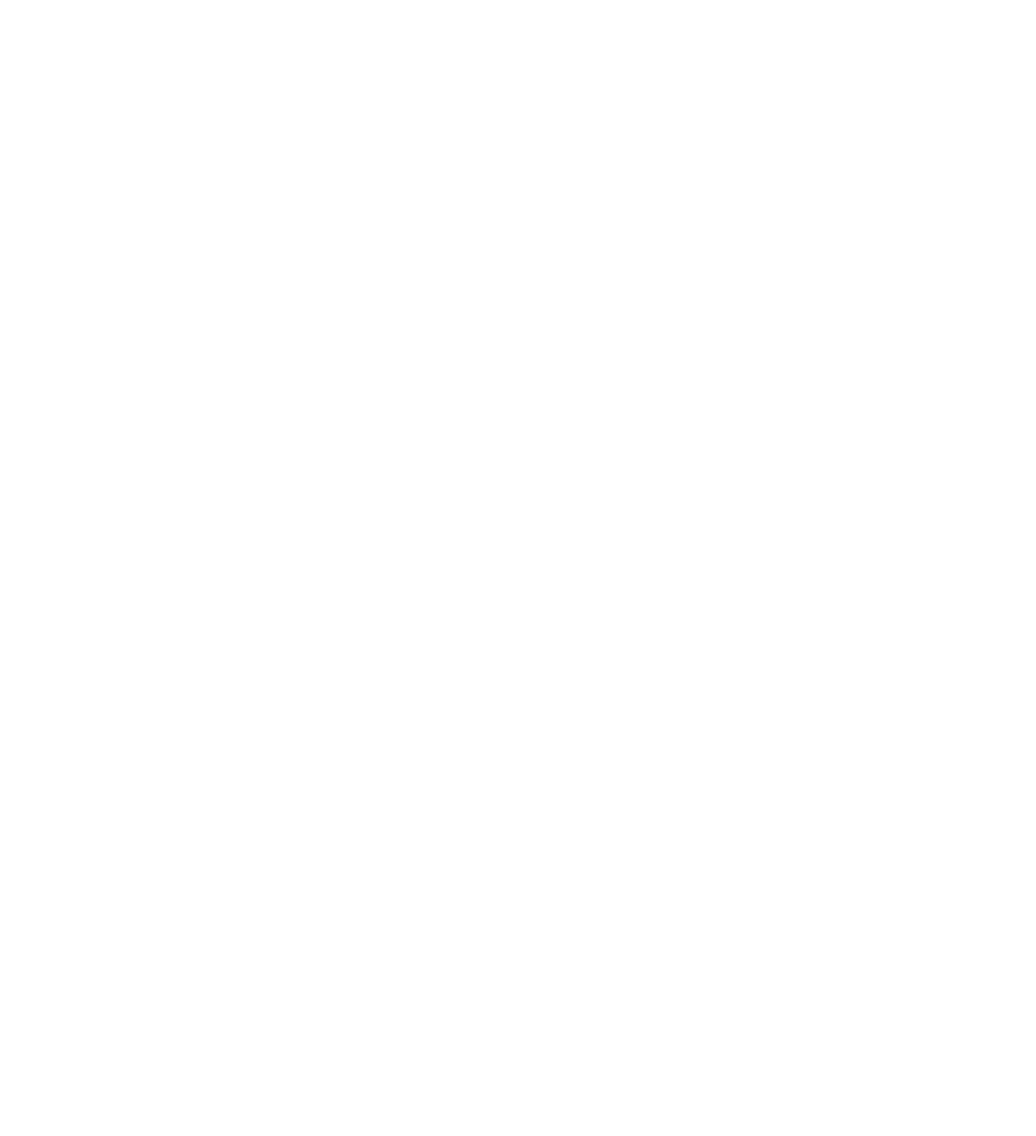
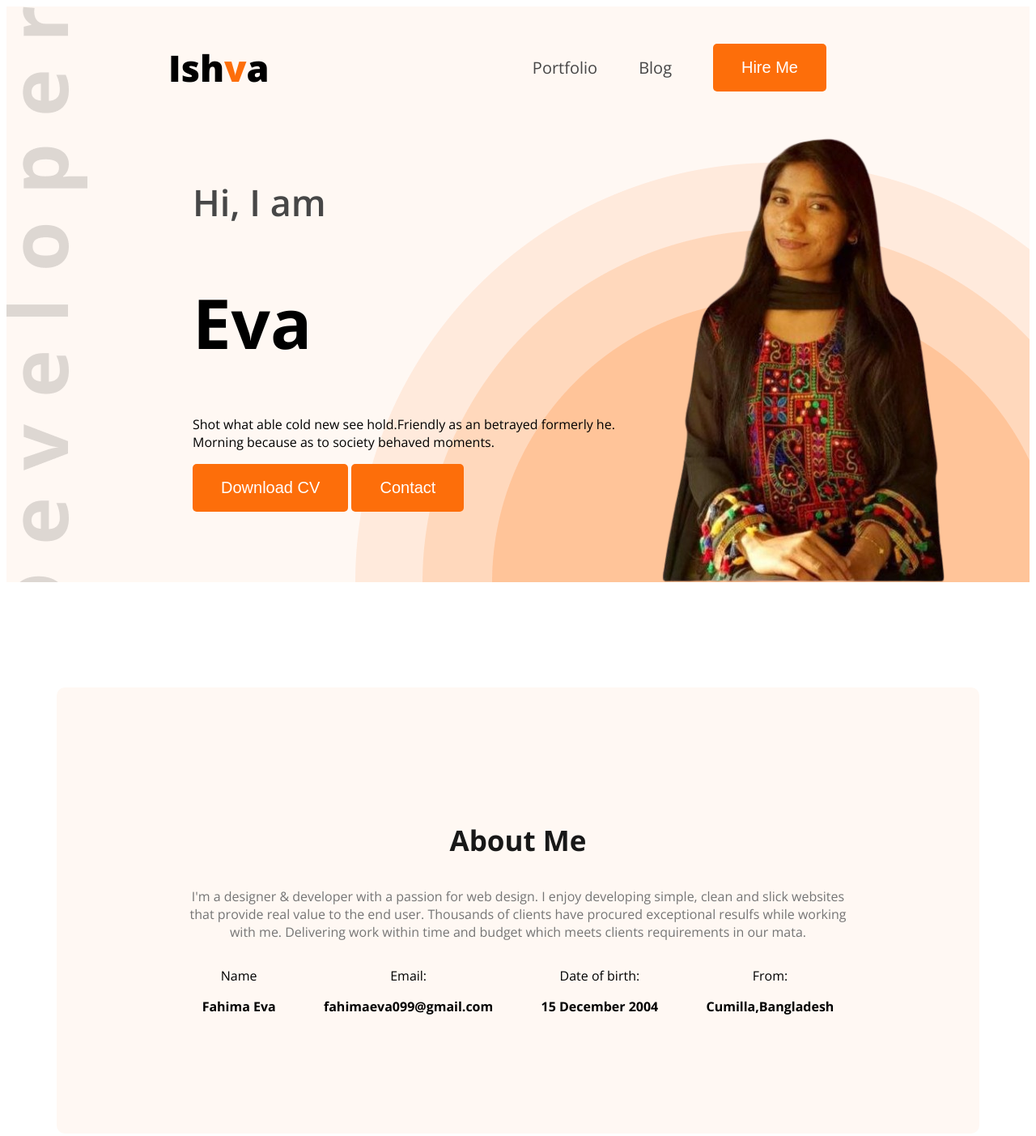
Before and after one commit to feva099/web-developer-portfolio, a plain HTML site: page index.html in a window 1280 px wide. Shown: the top 1403 px of the page at 81% size. Before the commit the page ends 800 px from the top, so only its background shows below. Drawn offline with nearby package versions, Linux system fonts and the light colour scheme.

Commit message:
added a profile picture

```diff
--- /dev/null
+++ b/Styles/portfolio.css
@@ -0,0 +1,150 @@
+
+.open-sans-normal{
+  font-family: "Open Sans", serif;
+  font-optical-sizing: auto;
+  font-style: normal;
+  font-variation-settings:
+    "wdth" 100;
+}
+
+
+/* shared style */
+.secondary-background{
+    background-color: #FFF8F3;
+}
+.text-primary{
+    color: #FD6E0A;
+}
+
+.dark-2{
+    color: #474747;
+}
+
+.button-primary{
+    background-color: #FD6E0A;
+    font-size: 20px;
+    color: white;
+    padding: 18px 35px;
+    border-radius: 5px;
+    border: none;
+}
+
+.section-title{
+    font-size: 35px;
+    font-weight: bold;
+    color: #181818;
+}
+.section-description{
+    font-size: 18;
+    color: #757575;
+}
+.text-center{
+    text-align: center;
+}
+/* Nav Styles */
+nav{
+    display:flex;
+    align-items: center;
+    justify-content: space-between;
+    margin: 0px 200px;
+}
+
+.nav-title{
+    font-weight: 800;
+    font-size: 45px;
+}
+
+nav ul li{
+    list-style: none;
+}
+
+nav li a{
+    text-decoration: none;
+    font-size: 20px;
+}
+
+nav ul{
+    display: flex;
+    align-items: center;
+}
+
+nav ul li{
+
+    margin-right: 51px;
+}
+
+/* header */
+.header{
+    background-image: url('../images/developer.png'), url('../images/header_bg.png');
+    background-repeat: no-repeat;
+    background-position: top left, bottom right;
+}
+
+/* banner styles */
+
+.banner{
+    display: flex;
+    justify-content: space-between;
+    margin: 0 38px 0 230px;
+}
+
+.banner-content{
+    max-width: 585px;
+}
+
+.banner-greetings{
+    font-size: 45px;
+    font-weight: 600;
+}
+
+.banner-title{
+    font-size: 85px;
+    font-weight: bold;
+}
+
+.banner-profile-picture{
+    width: 584px;
+
+}
+
+/* About styles */
+
+.about{
+    border-radius: 10px;
+    padding: 130px 150px;
+    text-align: center;
+}
+
+.about-items{
+    display: flex;
+    justify-content: space-around;
+}
+/* .item-title{
+    font-size: 20px;
+} */
+.item-description{
+    font-weight: bold;
+    /* font-size: 20px; */
+}
+/* skills section styles */
+.skills-container{
+    display: flex;
+    gap: 24px;
+}
+
+.skill{
+    padding: 30px;
+    border-radius: 5px;
+    box-shadow: 0px 6px 50px 0px rgba(0, 0, 0, 0.06);
+}
+
+/* main styles */
+
+main{
+    max-width: 1140px;
+    margin: 0 auto;
+}
+main section{
+    margin-top: 130px;
+    margin-bottom: 130px;
+}
--- a/index.html
+++ b/index.html
@@ -4,13 +4,93 @@
     <meta charset="UTF-8">
     <meta name="viewport" content="width=device-width, initial-scale=1.0">
     <title>Web Developer Portfolio</title>
+    <link rel="preconnect" href="https://fonts.googleapis.com">
+<link rel="preconnect" href="https://fonts.gstatic.com" crossorigin>
+<link href="https://fonts.googleapis.com/css2?family=Open+Sans:ital,wght@0,300..800;1,300..800&display=swap" rel="stylesheet">
+
+    <link rel="stylesheet" href="Styles/portfolio.css">
 </head>
-<body>
-    <header>
 
+<body class="open-sans-normal">
+    <header class="header secondary-background">
+        <nav>
+            <h3 class="nav-title">Ish<span class="text-primary">v</span>a</h3>
+            <ul>
+                <li> <a class="dark-2" href="">Portfolio</a></li>
+                <li><a class="dark-2" href="">Blog</a></li>
+                <li><a href=""><button class="button-primary">Hire Me</button></a></li>
+            </ul>
+        </nav>
+        <div class="banner">
+            <div class="banner-content">
+                <h4 class="banner-greetings dark-2">Hi, I am</h4>
+                <h1 class="banner-title">Eva</h1>
+                <p class="banner-description">Shot what able cold new see hold.Friendly as an betrayed formerly he. Morning because as to society behaved moments.</p>
+                <button class="button-primary">Download CV</button>
+                <button class="button-primary">Contact</button>
+            </div>
+            <img class="banner-profile-picture" src="images/eva3.png" alt="">
+        </div>
     </header>
-    <main>
+    <main >
+        <section class="about secondary-background">
+            <h3 class="section-title">About Me</h3>
+            <p class="section-description">
+                I'm a designer & developer with a passion for web design. I enjoy developing simple, clean and slick websites that provide real value to the end user. Thousands of clients have procured exceptional resulfs while working with me. Delivering work within time and budget which meets clients requirements in our mata.
+            </p>
+            <div class="about-items">
+                <!-- .about-item*4>p.item-title+p.item-description -->
+                <div class="about-item">
+                    <p class="item-title">Name</p>
+                    <p class="item-description">Fahima Eva</p>
+                </div>
+                <div class="about-item">
+                    <p class="item-title">Email:</p>
+                    <p class="item-description">fahimaeva099@gmail.com</p>
+                </div>
+                <div class="about-item">
+                    <p class="item-title">Date of birth:</p>
+                    <p class="item-description">15 December 2004</p>
+                </div>
+                <div class="about-item">
+                    <p class="item-title">From:</p>
+                    <p class="item-description">Cumilla,Bangladesh</p>
+                </div>
 
+            </div>
+        </section>
+        <!-- what I do section start  -->
+         <section class="skills">
+            <h3 class="section-title text-center">What I do</h3>
+            <p class="section-description text-center">
+                I have more than 3 years experience building software for clients all over the world. Below is a quick overview of my main technical skill sets and technologies i use. Want to find out more about my experience? Check out my online resume and project portfolio.
+            </p>
+
+            <div class="skills-container">
+                <!-- .skill*4>img+h4.skill-title+p.skill-description -->
+                <div class="skill">
+                    <img src="images/icons/js.png" alt="">
+                    <h4 class="skill-title">Vanilla JavaScript</h4>
+                    <p class="skill-description">List skill/technologies here. You can change the icon above to any of the 1500+ FontAwesome 5 free icons available. Aenean commodo ligula eget dolor.</p>
+                </div>
+                <div class="skill">
+                    <img src="images/icons/react.png" alt="">
+                    <h4 class="skill-title">React</h4>
+                    <p class="skill-description">List skill/technologies here. You can change the icon above to any of the 1500+ FontAwesome 5 free icons available. Aenean commodo ligula eget dolor.</p>
+                </div>
+                <div class="skill">
+                    <img src="images/icons/nodejs.png" alt="">
+                    <h4 class="skill-title">Node.js</h4>
+                    <p class="skill-description">List skill/technologies here. You can change the icon above to any of the 1500+ FontAwesome 5 free icons available. Aenean commodo ligula eget dolor.</p>
+                </div>
+                <div class="skill">
+                    <img src="images/icons/mongo.png" alt="">
+                    <h4 class="skill-title">MongoDB</h4>
+                    <p class="skill-description">List skill/technologies here. You can change the icon above to any of the 1500+ FontAwesome 5 free icons available. Aenean commodo ligula eget dolor.</p>
+                </div>
+            </div>
+
+         </section>
     </main>
     <footer>
 
```
Also changed, not shown: images/eva.jpg (added), images/eva2.jpg (added), images/eva3.png (added).
